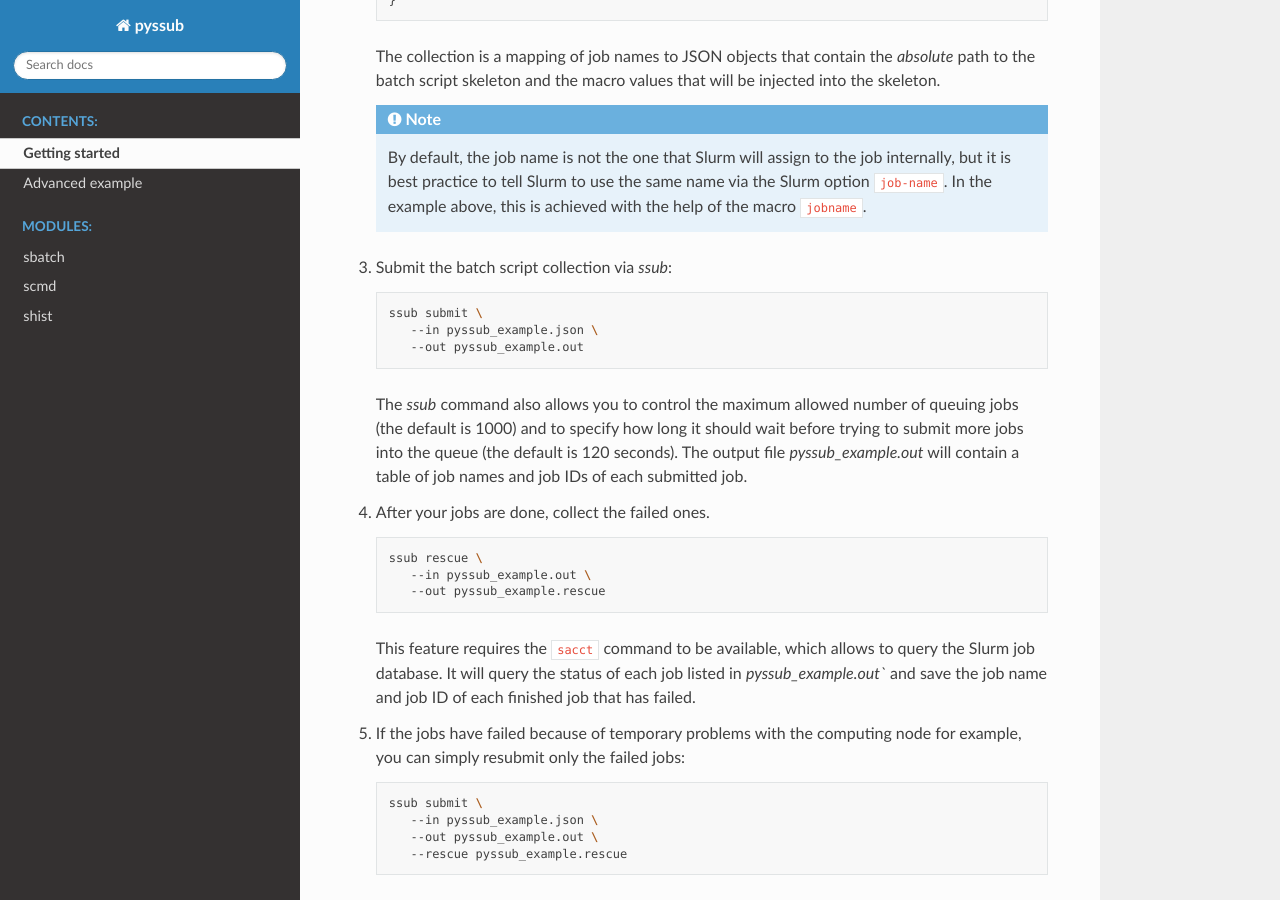
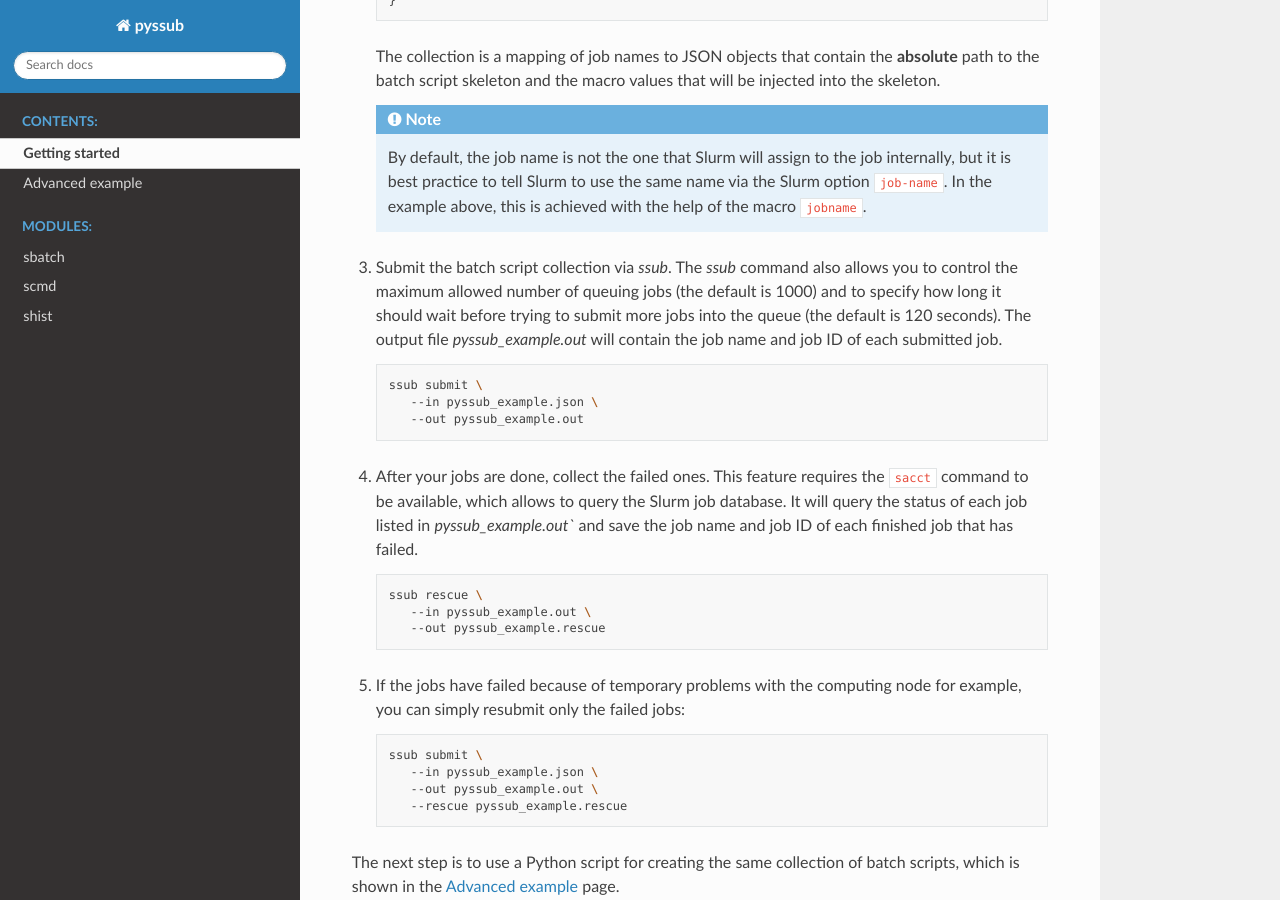
Before and after one commit to kkrings/pyssub, a Sphinx documentation site: the page built from docs/guide.rst, in a window 1280 px wide and 900 px high, scrolled down 1290 px. Built offline with Sphinx 7.4.7 and the Read the Docs theme 2.0.0, drawn with Linux system fonts in a browser that asks for light colours; some of the changed lines change nothing that is shown.

Commit message:
Slightly restructure the starting guide.

```diff
--- a/docs/guide.rst
+++ b/docs/guide.rst
@@ -69,7 +69,7 @@
       }
 
    The collection is a mapping of job names to JSON objects that contain
-   the *absolute* path to the batch script skeleton and the macro values that
+   the **absolute** path to the batch script skeleton and the macro values that
    will be injected into the skeleton.
 
    .. note::
@@ -79,7 +79,12 @@
       via the Slurm option ``job-name``. In the example above, this is achieved
       with the help of the macro ``jobname``.
 
-#. Submit the batch script collection via `ssub`:
+#. Submit the batch script collection via `ssub`.
+   The `ssub` command also allows you to control the maximum allowed number of
+   queuing jobs (the default is 1000) and to specify how long it should wait
+   before trying to submit more jobs into the queue (the default is 120
+   seconds). The output file `pyssub_example.out` will contain the job name and
+   job ID of each submitted job.
 
    .. code-block:: sh
 
@@ -87,25 +92,17 @@
          --in pyssub_example.json \
          --out pyssub_example.out
 
-   The `ssub` command also allows you to control the maximum allowed number of
-   queuing jobs (the default is 1000) and to specify how long it should wait
-   before trying to submit more jobs into the queue (the default is 120
-   seconds). The output file `pyssub_example.out` will contain a table of job
-   names and job IDs of each submitted job.
-
 #. After your jobs are done, collect the failed ones.
-
+   This feature requires the ``sacct`` command to be available, which allows to
+   query the Slurm job database. It will query the status of each job listed
+   in `pyssub_example.out`` and save the job name and job ID of each finished
+   job that has failed.
 
    .. code-block:: sh
 
       ssub rescue \
          --in pyssub_example.out \
          --out pyssub_example.rescue
-
-   This feature requires the ``sacct`` command to be available, which allows to
-   query the Slurm job database. It will query the status of each job listed
-   in `pyssub_example.out`` and save the job name and job ID of each finished
-   job that has failed.
 
 #. If the jobs have failed because of temporary problems with the computing
    node for example, you can simply resubmit only the failed jobs:
```
